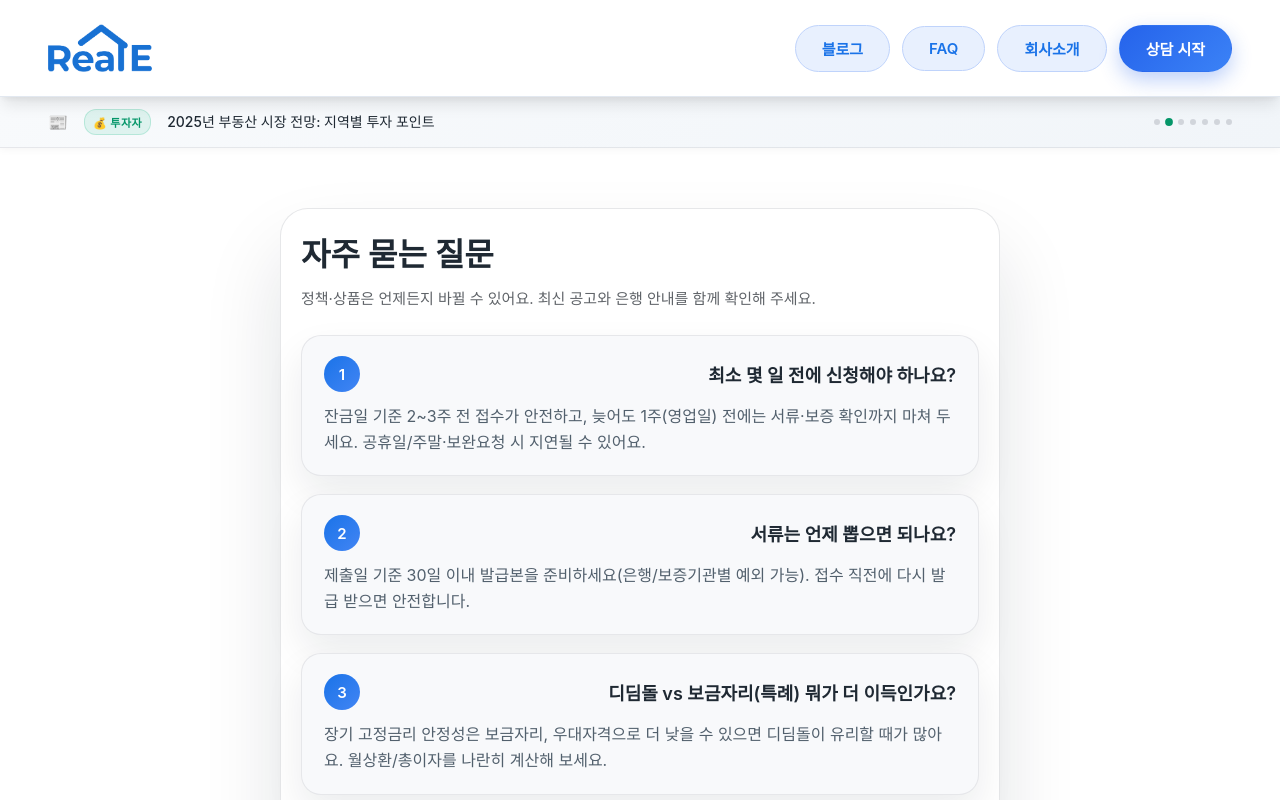
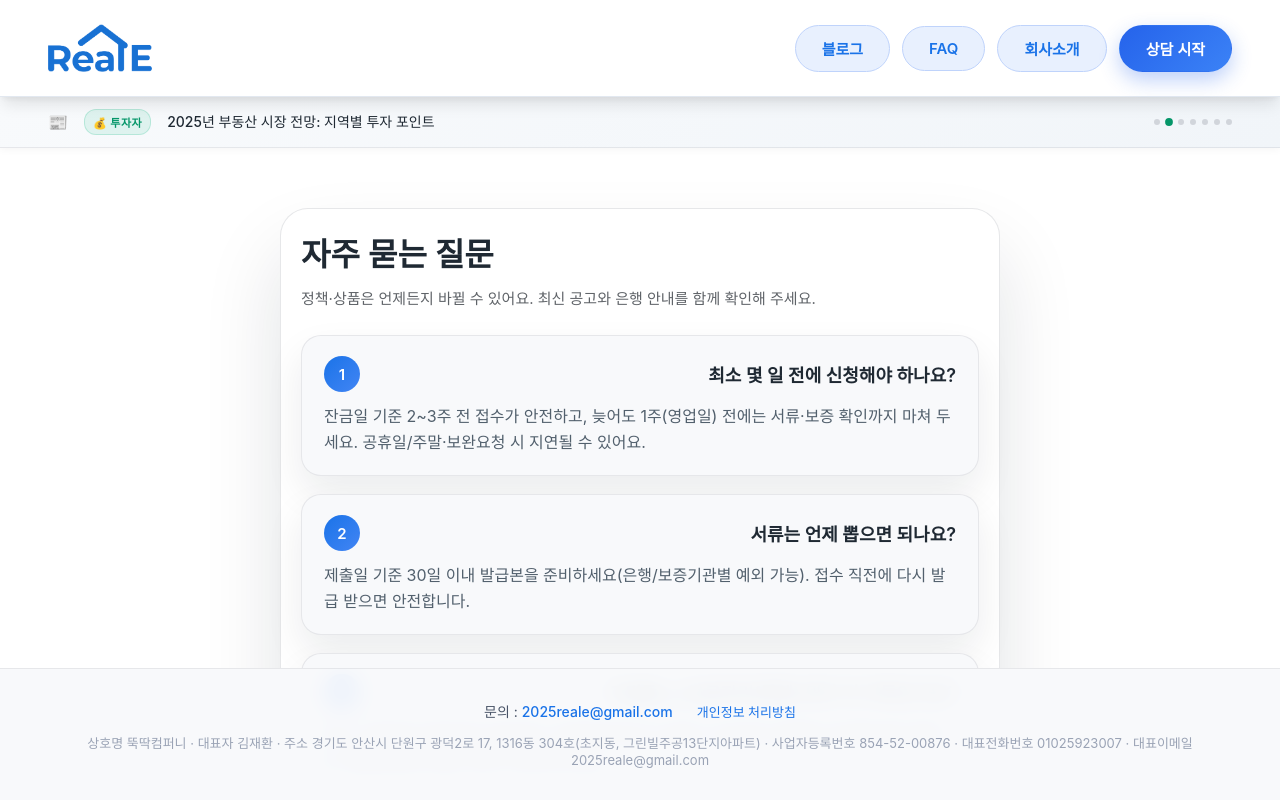
Before and after one commit to carawoo/RealE, a Next.js app: page /faq in a window 1280 px wide. Shown: the top 800 px of the page. Built offline with nearby package versions, Linux system fonts and the light colour scheme; no server answers.

Commit message:
fix: make footer truly fixed at bottom of viewport
- Change footer to position: fixed with bottom: 0
- Add backdrop-filter for better visual separation
- Add padding-bottom to main content to prevent overlap
- Ensure footer stays at bottom regardless of scroll position

```diff
--- a/app/global.css
+++ b/app/global.css
@@ -221,6 +221,7 @@ body.app-shell {
 
 body.app-shell main {
   flex: 1;
+  padding-bottom: 200px; /* 푸터 높이만큼 여백 추가 */
 }
 
 .global-nav {
@@ -772,14 +773,19 @@ body.app-shell main {
 }
 
 .app-footer {
+  position: fixed;
+  bottom: 0;
+  left: 0;
+  right: 0;
   width: 100%;
   padding: 32px 24px;
   border-top: 1px solid rgba(15, 23, 42, 0.08);
-  background: rgba(248, 249, 251, 0.9);
+  background: rgba(248, 249, 251, 0.95);
   text-align: center;
   color: #4a5568;
   font-size: 14px;
-  margin-top: auto;
+  backdrop-filter: blur(10px);
+  z-index: 10;
 }
 .app-footer__inner {
   display: inline-flex;
```
